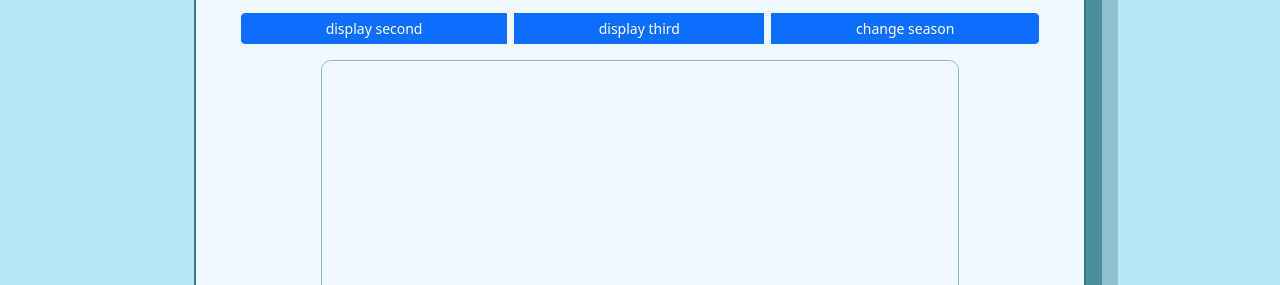
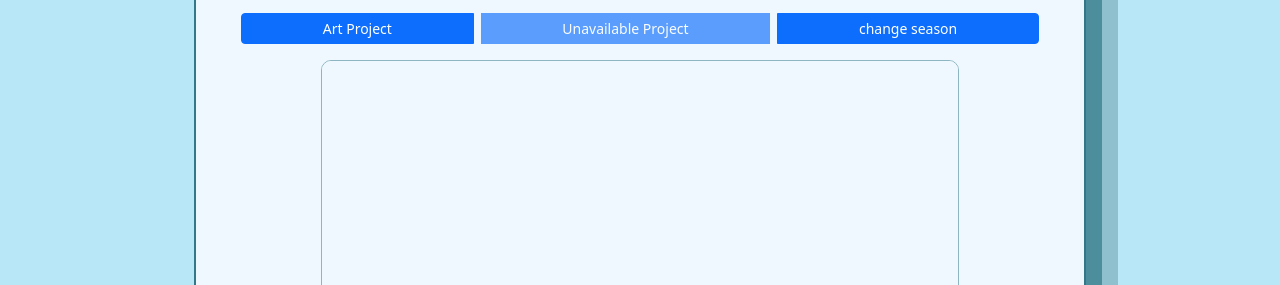
Before and after one commit to ShizuR/All-In, a plain HTML site: page siteContent/pages/index.html in a window 1280 px wide. Shown: the part 515-800 px from the top of the page. Drawn offline with nearby package versions, Linux system fonts and the light colour scheme.

Commit message:
renamed project buttons and disabled second button

```diff
--- a/siteContent/pages/index.html
+++ b/siteContent/pages/index.html
@@ -30,8 +30,8 @@
                         <!-- inline javascript code -->
                         <!-- https://www.w3schools.com/jsref/met_win_prompt.asp -->
                         <div class="btn-group d-flex gap-2 mb-3" role="group">
-                            <button onclick="myFunction('second.html')" type="button" class="btn btn-primary btn-sm">display second</button>
-                            <button onclick="myFunction('third.html')" type="button" class="btn btn-primary btn-sm">display third</button>
+                            <button onclick="myFunction('second.html')" type="button" class="btn btn-primary btn-sm">Art Project</button>
+                            <button onclick="myFunction('third.html')" type="button" class="btn btn-primary btn-sm disabled">Unavailable Project</button>
                             <button onclick="changeSeason()" type="button" class="btn btn-primary btn-sm">change season</button>
                         </div>
 
```
